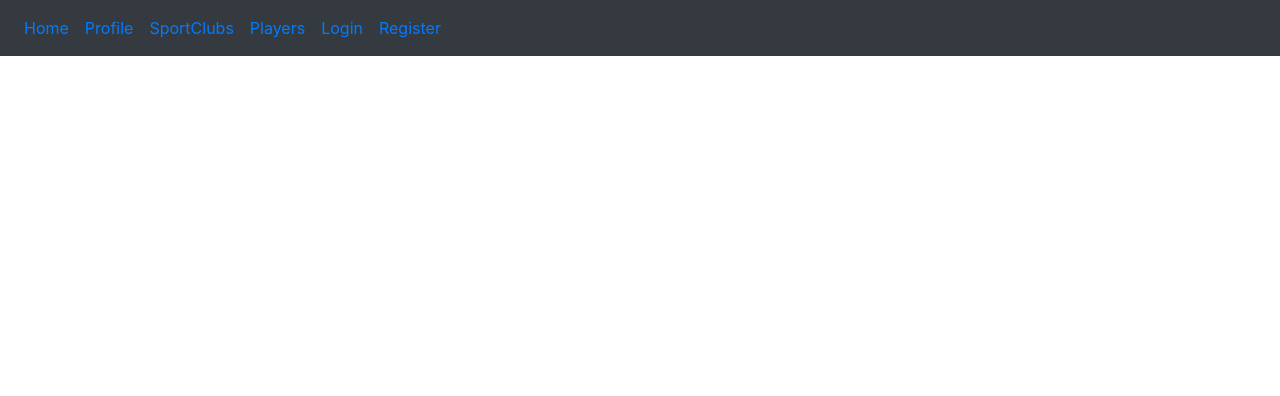
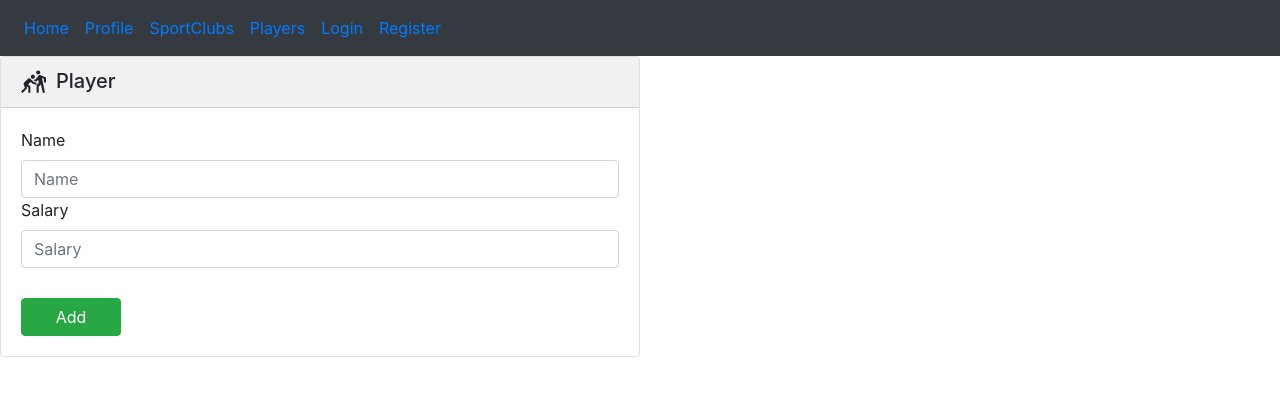
Before and after one commit to Maja18/SportClub, a React app in the folder frontend/: page /addNewPlayer in a window 1280 px wide. Shown: the top 396 px of the page. Built offline with nearby package versions, Linux system fonts and the light colour scheme.

Commit message:
[Feature] adding new player

```diff
--- /dev/null
+++ b/frontend/src/components/AddPlayer/Player.js
@@ -0,0 +1,81 @@
+import React, {useState} from 'react';
+import {
+    Button,
+    Card,
+    CardBody,
+    CardHeader,
+    Input,
+    Label
+  } from 'reactstrap';
+  import axios from 'axios'
+  import { useNavigate } from 'react-router-dom';
+  import { MdOutlineSportsKabaddi } from 'react-icons/md';
+
+const Player = () => {
+    const [enteredName, setEnteredName] = useState('');
+    const [enteredSalary, setEnteredSalary] = useState('');
+    const navigateTo = useNavigate();
+
+    const addPlayer = () => {
+        const data = {
+            playerName: enteredName,
+            salary: enteredSalary
+        }
+
+        let token = localStorage.getItem('token').substring(1, localStorage.getItem('token').length-1);
+        axios.post('http://localhost:8080/api/player', data, {
+            headers: {
+                'Authorization': 'Bearer ' + token,
+            }
+        })
+            .then(response => {
+                //showToastMessage()
+                navigateTo('/players')
+            })
+            .catch(response => {
+                alert("Please enter valid data!");
+                console.log(response);
+            });
+    };
+
+    return(
+        <div className='Card'>
+            <Card style={{
+                    width: '40rem'
+            }}>
+                <CardHeader tag="h5" style={{backgroundColor: '#f1f1f1'}}>
+                    <MdOutlineSportsKabaddi size={25}/>
+                    <span style={{marginLeft:'10px'}}>Player</span>
+                </CardHeader>
+                <CardBody>
+                    <Label for="exampleEmail">Name</Label>
+                        <Input
+                        type="name"
+                        name="name"
+                        id="exampleName"
+                        placeholder="Name"
+                        value={enteredName}
+                        onChange={event => {
+                            setEnteredName(event.target.value)
+                        }}/>
+                    <Label for="exampleEmail">Salary</Label>
+                        <Input
+                        type="name"
+                        name="salary"
+                        id="exampleSalary"
+                        placeholder="Salary"
+                        value={enteredSalary}
+                        onChange={event => {
+                            setEnteredSalary(event.target.value)
+                        }}/>
+                    <div class="button-container-div">
+                        <Button style={{marginTop:'30px', width:'100px'}} color="success" onClick={addPlayer} >Add</Button>
+                    </div>
+                </CardBody>
+            </Card>
+        </div>
+    )
+
+};
+
+export default Player;
--- a/frontend/src/components/NavBar/NavBar.js
+++ b/frontend/src/components/NavBar/NavBar.js
@@ -15,6 +15,7 @@ import SportClubs from '../SportClubs/SportClubs';
 import SportClub from '../AddSportClub/SportClub';
 import EditClub from '../EditSportClub/EditClub'
 import Players from '../Players/Players';
+import Player from '../AddPlayer/Player';
 
 const NavBar = () => {
 
@@ -52,6 +53,7 @@ const NavBar = () => {
                 <Route path='/addNewClub' element={<SportClub/>}></Route>
                 <Route path='/editClub/:id' element={<EditClub/>}></Route>
                 <Route path='/players' element={<Players/>}></Route>
+                <Route path='/addNewPlayer' element={<Player/>}></Route>
             </Routes>
         </div>
     );
--- a/frontend/src/components/Players/Players.js
+++ b/frontend/src/components/Players/Players.js
@@ -31,6 +31,11 @@ const Players = () => {
 
     }, []);
 
+    const addNewPlayer = () => {
+        let path = `/addNewPlayer`;
+        navigate(path);
+    }
+
     return(
         <div className='Card'>
             <Card
@@ -42,7 +47,7 @@ const Players = () => {
             <MdOutlineSportsKabaddi size={25}/>
                 <span style={{marginLeft:'10px'}}>Players</span>
                 <div style={{textAlign:'right', marginTop:'-30px'}}>
-                    <Button color="success" outline >
+                    <Button color="success" outline onClick={addNewPlayer} >
                         Add
                     </Button>
                 </div>
```
Also changed, not shown: frontend/src/components/AddPlayer/Player.css (added).
